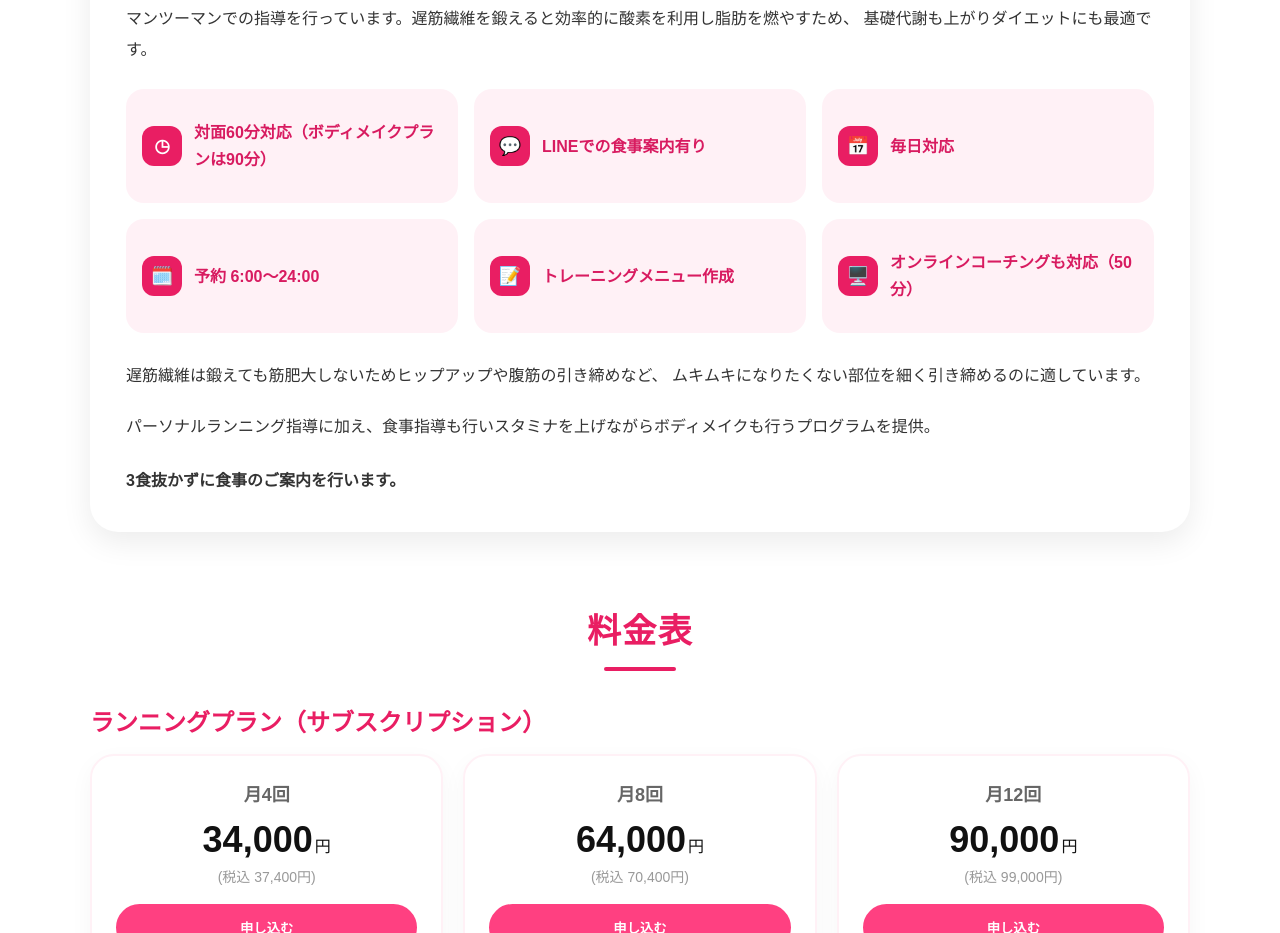
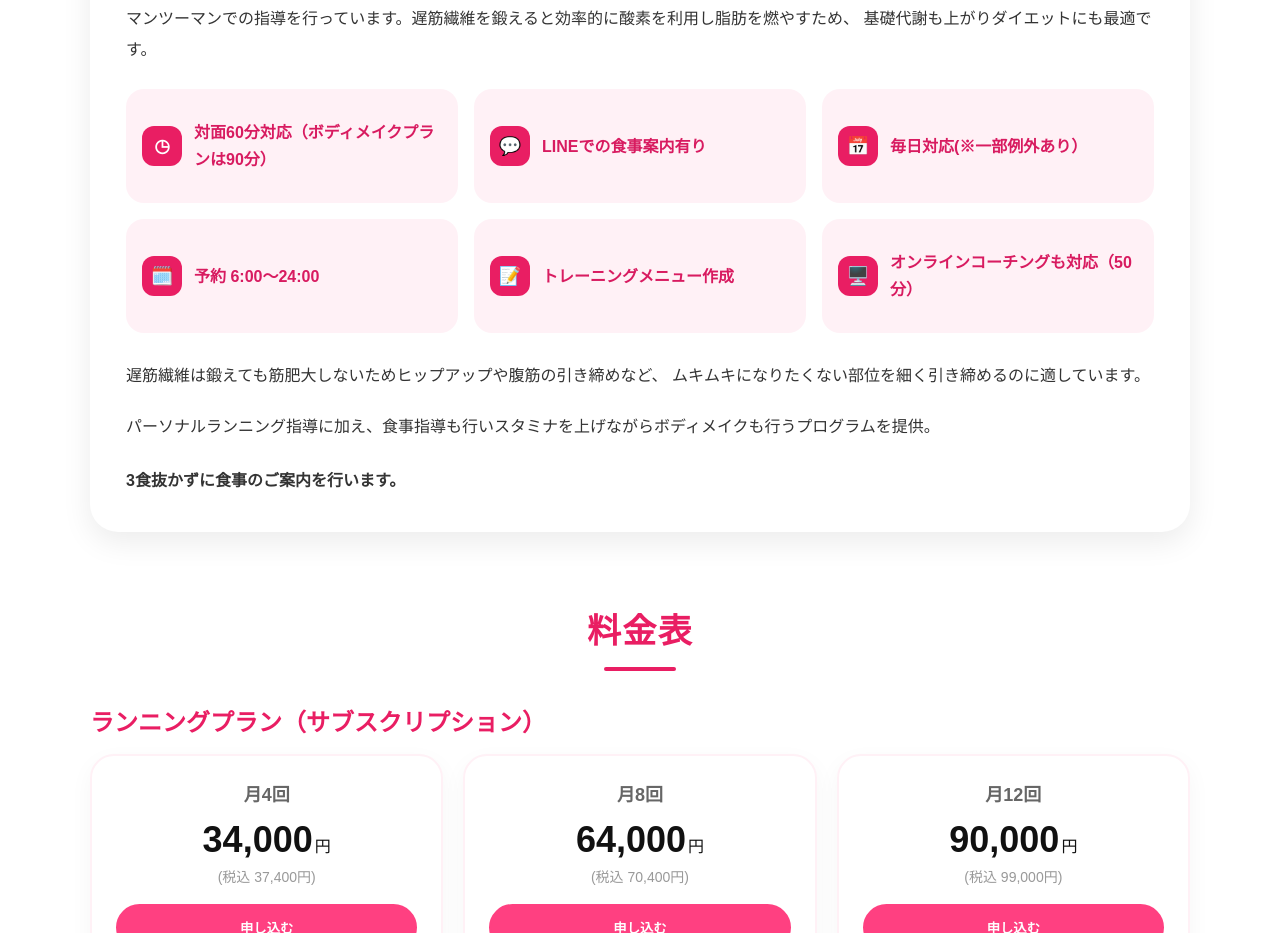
Before and after one commit to sparklingLASER/luka-web, a Next.js app: page / in a window 1280 px wide. Shown: the part 2040-2973 px from the top of the page. Built offline with nearby package versions, Linux system fonts and the light colour scheme.

Commit message:
Update page.jsx

```diff
--- a/app/page.jsx
+++ b/app/page.jsx
@@ -329,7 +329,7 @@ export default function HomePage() {
             {[
               ['◷', '対面60分対応（ボディメイクプランは90分）'],
               ['💬', 'LINEでの食事案内有り'],
-              ['📅', '毎日対応'],
+              ['📅', '毎日対応(※一部例外あり）'],
               ['🗓️', '予約 6:00〜24:00'],
               ['📝', 'トレーニングメニュー作成'],
               ['🖥️', 'オンラインコーチングも対応（50分）'],
```
